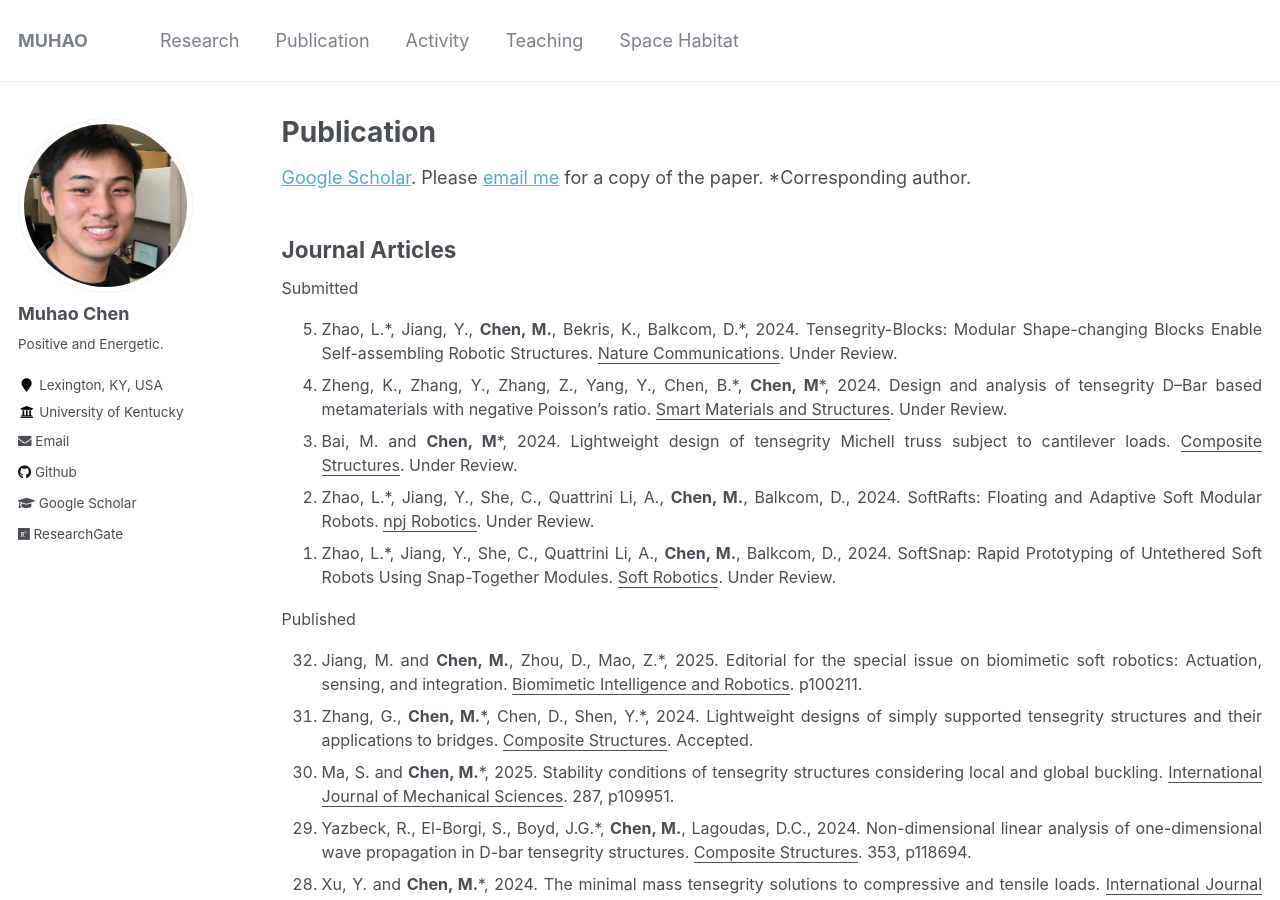
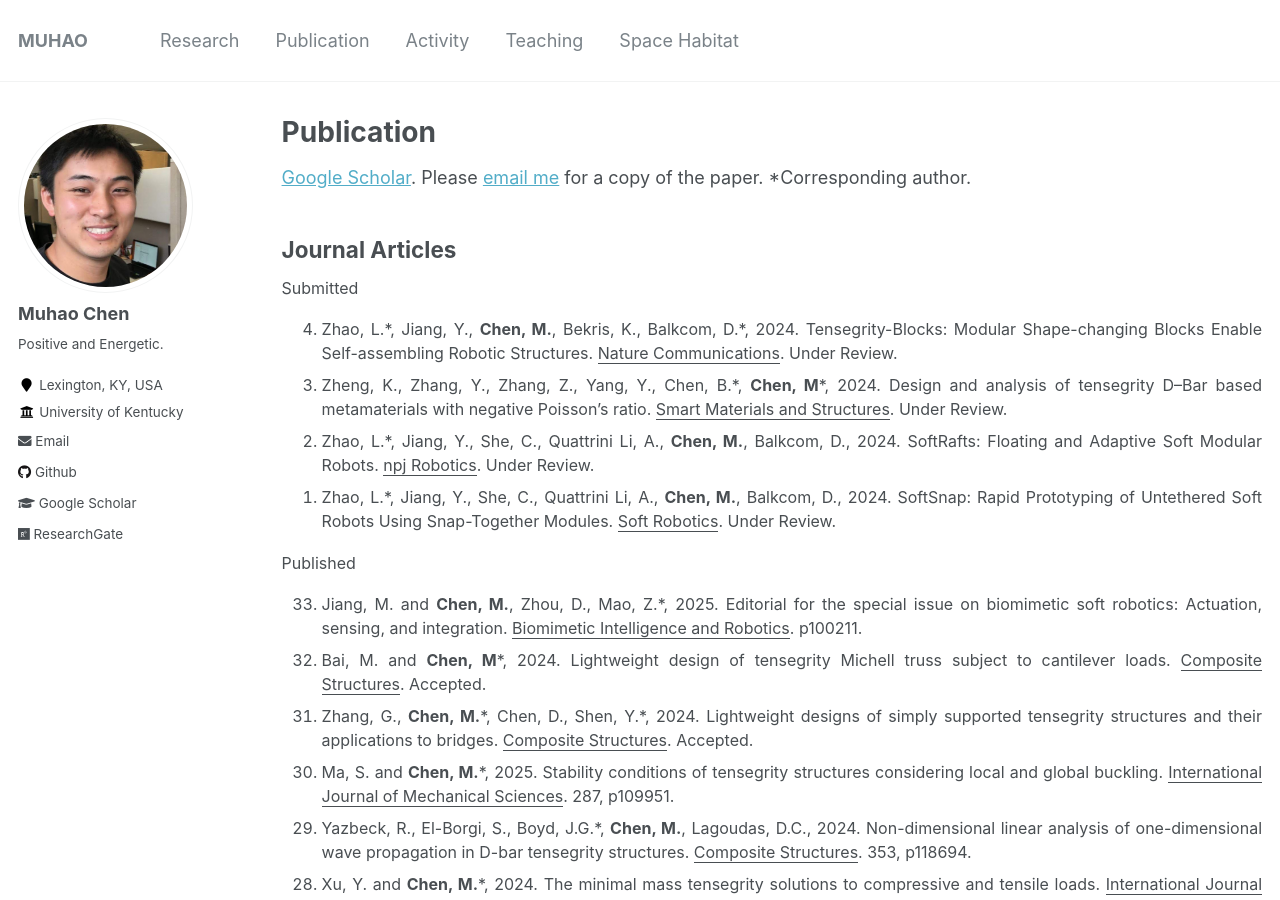
Before and after one commit to Muhao-Chen/muhao-chen.github.io, a Jekyll site: the page built from _pages/publication.md, in a window 1280 px wide and 900 px high. Built offline with Jekyll 4.4.1, drawn with Linux system fonts in a browser that asks for light colours; part of the change alters nothing that is shown.

Commit message:
Update publication.md

```diff
--- a/_pages/publication.md
+++ b/_pages/publication.md
@@ -22,7 +22,6 @@ Submitted
 <!-- <li> Zhang, Y., Zheng, K., Zhao, Y., Zheng, Z., Chen, B.*, <strong>Chen, M</strong>*, 2024. Collision resistant study of spherical tensegrity structures for protective drone shells. <u>Extreme Mechanics Letters</u>. Under Review. </li> -->
 <!-- <li> <strong>Chen, M.</strong>*, 2024. Mass efficient Double-Helix Tensegrity for underwater, land, air, and space applications. <u>Computer Methods in Applied Mechanics and Engineering</u>.-->
 <!-- <li> <strong>Chen, M.</strong>*, Shen, Y., Majji, M. and Skelton, R.E. Integrated economic sensor/actuator selection and covariance control for tensegrity robots. 2023. <u>Automatica</u>. </li> -->
-<li>Bai, M. and <strong>Chen, M</strong>*, 2024. Lightweight design of tensegrity Michell truss subject to cantilever loads. <u>Composite Structures</u>. Under Review.</li>
 <!-- <li>Shen, Y., <strong>Chen, M.</strong>*, Skelton, R.E., 2023. TsgDMC: Tensegrity Data-based Modeling and Control. <u>Journal of Open Source Software</u>. </li>
 <li>Ma, S., <strong>Chen, M.</strong>*, Skelton, R.E., 2023. OriTsgEFA: Origami and Tensegrity Equilibrium and Form-finding Analysis. <u>Journal of Open Source Software</u>. </li> -->
 <li> Zhao, L.*, Jiang, Y., She, C., Quattrini Li, A., <strong>Chen, M.</strong>, Balkcom, D., 2024. SoftRafts: Floating and Adaptive Soft Modular Robots. <u>npj Robotics</u>. Under Review. </li>
@@ -32,6 +31,7 @@ Submitted
 Published
 <ol reversed>
 <li>Jiang, M. and <strong>Chen, M.</strong>, Zhou, D., Mao, Z.*, 2025. Editorial for the special issue on biomimetic soft robotics: Actuation, sensing, and integration. <u>Biomimetic Intelligence and Robotics</u>. p100211.</li>
+<li>Bai, M. and <strong>Chen, M</strong>*, 2024. Lightweight design of tensegrity Michell truss subject to cantilever loads. <u>Composite Structures</u>. Accepted.</li>
 <li> Zhang, G., <strong>Chen, M.</strong>*, Chen, D., Shen, Y.*, 2024. Lightweight designs of simply supported tensegrity structures and their applications to bridges. <u>Composite Structures</u>. Accepted. </li>
 <li>Ma, S. and <strong>Chen, M.</strong>*, 2025. Stability conditions of tensegrity structures considering local and global buckling. <u>International Journal of Mechanical Sciences</u>. 287, p109951.</li>
 <li> Yazbeck, R., El-Borgi, S., Boyd, J.G.*, <strong>Chen, M.</strong>, Lagoudas, D.C., 2024. Non-dimensional linear analysis of one-dimensional wave propagation in D-bar tensegrity structures. <u>Composite Structures</u>. 353, p118694.</li>
```
